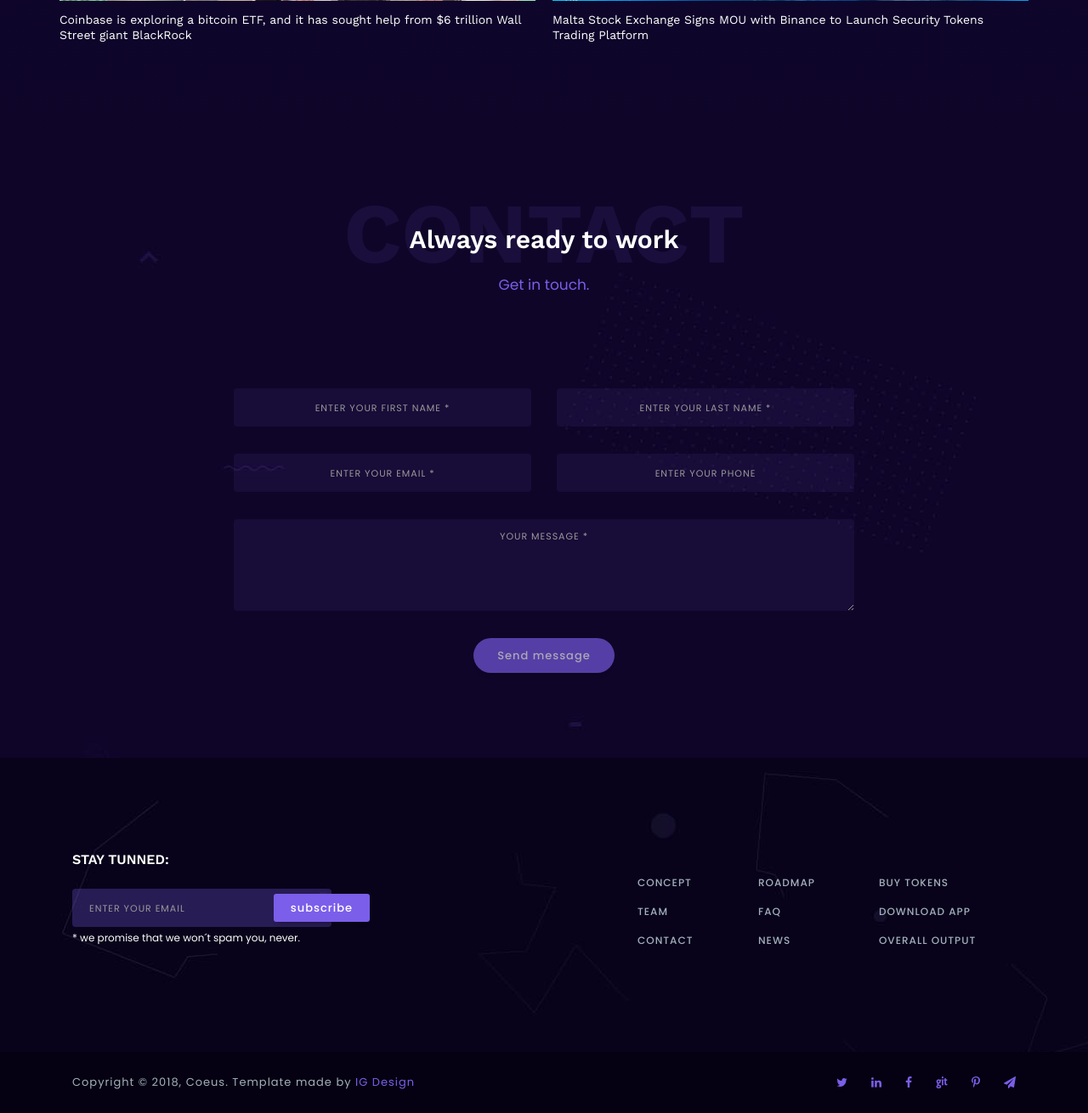
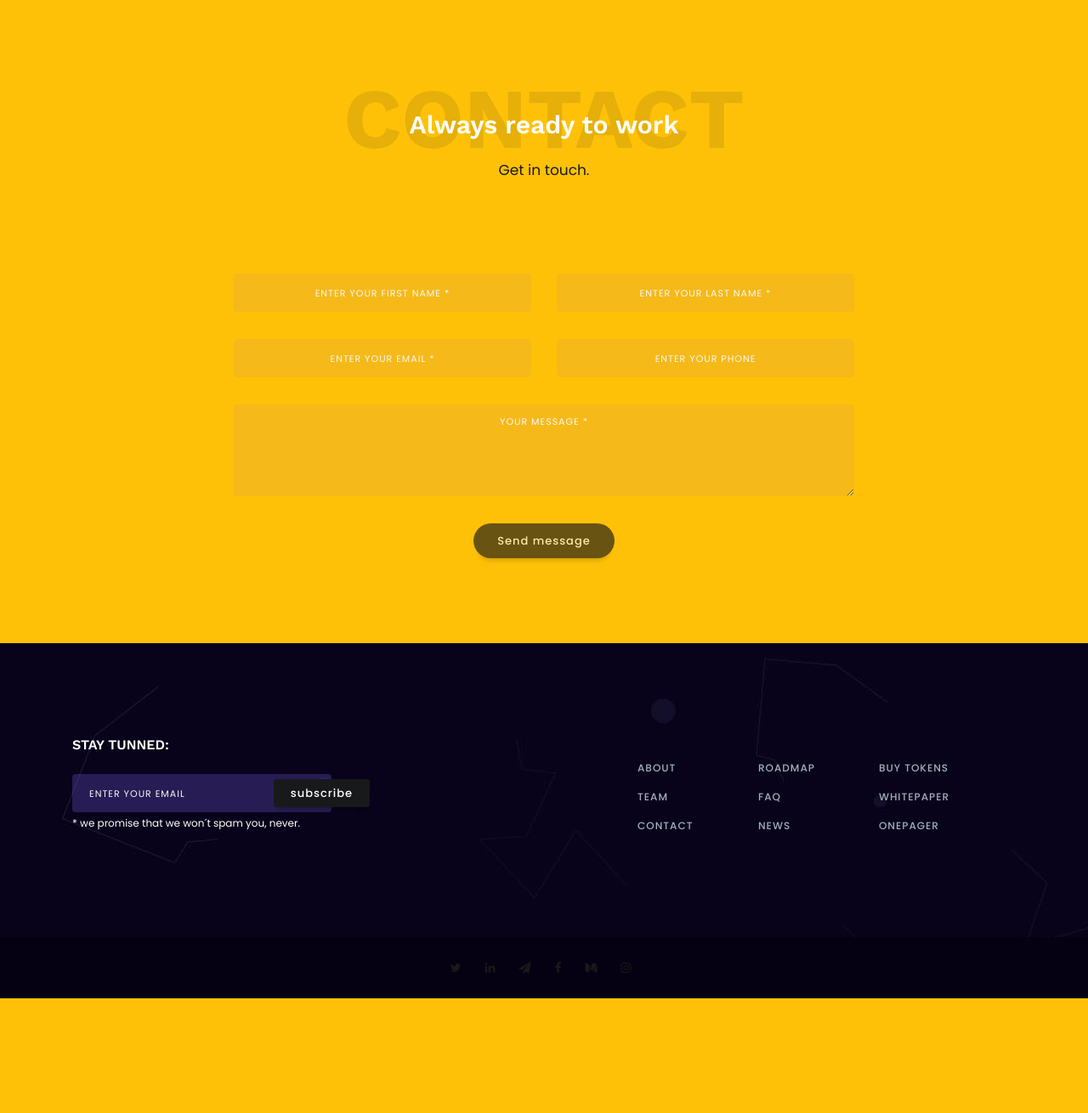
Before and after one commit to ARMRepository/ARM_Landing, a PHP site: page /news.html in a window 1280 px wide. Shown: the part 3733-5043 px from the top of the page at 85% size. After the commit the page ends 4908 px from the top, so only its background shows below. Run offline with PHP 8.4, Linux system fonts and the light colour scheme; some web fonts are replaced.

Commit message:
footer link and theme color changed as per client

```diff
--- a/css/colors/color.css
+++ b/css/colors/color.css
@@ -2,7 +2,7 @@
 
 .loader svg path,
 .loader svg rect{
-	fill: #7b5eea;
+	fill: #18191A;
 }
 .hero-center-wrap p span.font-big-color,
 .countdown li,
@@ -22,26 +22,26 @@
 .nav-item ul li a.active-subnav,
 .menu-back.dark .nav-item ul li a.active-subnav,
 .menu-back.dark .nav-item ul li a:hover{
-	color: #7b5eea;
+	color: #18191A;
 }
 .menu-back.dark .nav-link:hover,
 .menu-back.dark .nav-link:active,
 .nav-link:hover,
 .nav-link:active {
-	color: #7b5eea !important;
-	border-color: #7b5eea !important;
+	color: #18191A !important;
+	border-color: #18191A !important;
 }
 .nav-link.mPS2id-highlight,
 .menu-back.dark .nav-link.mPS2id-highlight{
-	color: #7b5eea !important;
-	border-color: #7b5eea !important;
+	color: #18191A !important;
+	border-color: #18191A !important;
 }
 .color-pr{
-	color: #7b5eea !important;
+	color: #18191A !important;
 }
 .btn-primary.table-ver:active,
 .btn-primary.table-ver:focus{
-	color: #7b5eea !important;
+	color: #18191A !important;
 }
 .hero-center-wrap p span.back-color,
 .btn-primary,
@@ -63,23 +63,23 @@
 input.btn.btn-primary,
 .prev-roadmap.dark,
 .next-roadmap.dark{
-	background-color: #7b5eea !important;
+	background-color: #18191A !important;
 }
 .table-sale.future-price .table-line,
 .nav-item:hover ul,
 .roadmap-box:after,
 .accordion-style .card-header a{
-	border-color: #7b5eea;
+	border-color: #18191A;
 }
 .btn-primary:focus,
 .btn-primary:active{
-	background-color: #7b5eea !important;
+	background-color: #18191A !important;
 }
 .countdown li {
 	box-shadow: 0 8px 40px -6px rgba(123, 94, 234, 0.2);
 }
 .table-shadow {
-	box-shadow: 0 8px 60px -6px rgba(123, 94, 234, 0.7);
+	box-shadow: 0 8px 60px -6px rgb(243, 183, 5);
 }
 .sub-shadow{
 	box-shadow: 0 8px 30px -6px rgba(123, 94, 234, 0.2);
@@ -92,7 +92,7 @@ input.btn.btn-primary,
 }
 .prev-roadmap,
 .next-roadmap{
-	box-shadow: 0 8px 35px -6px rgba(123, 94, 234, 0.7);
+	box-shadow: 0 8px 35px -6px rgb(243, 183, 5);
 }
 .team-img-wrap img{
 	box-shadow: 0 8px 15px -6px rgba(123, 94, 234, 0.5);
@@ -101,10 +101,10 @@ input.btn.btn-primary,
 	box-shadow: 0 8px 45px -6px rgba(123, 94, 234, 0.3);
 }
 .roadmap-box:before{
-	background: linear-gradient(#7b5eea, #fff);
+	background: linear-gradient(#18191A, #fff);
 }
 .item.dark .roadmap-box:before{
-	background: linear-gradient(#7b5eea, #0e0529) !important;
+	background: linear-gradient(#18191A, #0e0529) !important;
 }
 .form-control{
 	background-color: rgba(123, 94, 234, 0.08);
@@ -114,7 +114,7 @@ input.btn.btn-primary,
 }
 .form-control:active,
 .form-control:focus{
-	background-color: rgba(123, 94, 234, 0.7);
+	background-color: rgb(243, 183, 5);
 }
 .scene path:first-child ,
 .scene path:nth-child(2),
@@ -123,19 +123,19 @@ input.btn.btn-primary,
 .scene path:nth-child(5),
 .scene path:nth-child(6),
 .scene path:nth-child(7) {
-	fill: #7b5eea;
+	fill: #18191A;
 }
 figure.vimeo a:before, figure.youtube a:before {
-	border-left: 10px solid #7b5eea;
+	border-left: 10px solid #18191A;
 }
 figure.vimeo:hover a:after, figure.youtube:hover a:after {
-	background:#7b5eea;
+	background:#18191A;
 }
 ::selection {
-	background-color: #7b5eea;
+	background-color: #18191A;
 }
 ::-moz-selection {
-	background-color: #7b5eea;
+	background-color: #18191A;
 }
 @media (max-width: 991px) {
 	.nav-link:hover,
--- a/css/style.css
+++ b/css/style.css
@@ -9,7 +9,7 @@ body{
 	line-height: 23px;
 	color: #535353;
 	overflow-x: hidden;
-	background-color: #1e0b55;
+	background-color: #ffc107;
 }
 h1, h2, h3, h4, h5, h6,
 .h1, .h2, .h3, .h4, .h5, .h6{
@@ -1752,7 +1752,7 @@ figure.vimeo a img, figure.youtube a img {
 	left: 0;
 	z-index: 2;
 	font-size: 13px;
-	color: #db695d;
+	color: red;
 	font-weight: 400;
 	letter-spacing: 1px;
 }
--- a/js/chart-custom.js
+++ b/js/chart-custom.js
@@ -16,11 +16,11 @@
 		labels: [ 'Year 2018', 'Year 2019', 'Year 2020', 'Year 2021', 'Year 2022', 'Year 2023' ],
 		datasets: [{
 				backgroundColor: gradient,
-				pointBackgroundColor: '#7b5eea',
+				pointBackgroundColor: '#18191A',
 				pointBorderWidth: 10,
 				pointHoverBorderWidth: 20,
 				borderWidth: 2,
-				borderColor: '#7b5eea',
+				borderColor: '#18191A',
 				data: [0.8, 2.00, 7.75, 12.35, 15.00, 23.25]
 		}]
 	};
@@ -80,7 +80,7 @@
 			},
 			titleFontFamily: "'Work Sans', sans-serif",
 			bodyFontFamily: "'Poppins', sans-serif",
-			titleFontColor: '#7b5eea',
+			titleFontColor: '#18191A',
 			caretSize: 7,
 			cornerRadius: 4,
 			backgroundColor: 'rgba(0,0,0,0.85)',
--- a/news.html
+++ b/news.html
@@ -279,7 +279,7 @@
 	</div>
 
 	<div class="section padding-top-bottom-big" id="contact">
-		<div class="background-parallax" > <img src="img/parallax-dark-2.jpg" data-enllax-ratio=".5" data-enllax-type="background" data-enllax-direction="vertical"></div>
+		<!-- <div class="background-parallax" > <img src="img/parallax-dark-2.jpg" data-enllax-ratio=".5" data-enllax-type="background" data-enllax-direction="vertical"></div> -->
 		<div class="container">
 			<div class="row">
 				<div class="col-md-12">
@@ -380,15 +380,15 @@
 				</div>
 				<div class="col-lg-5 mt-4">
 					<ul class="footer-list">
-						<li class="text-left"><a href="#">concept</a></li>
+						<li class="text-left"><a href="#concept">About</a></li>
 						<li class="text-left"><a href="#">roadmap</a></li>
-						<li class="text-left"><a href="#">buy tokens</a></li>
-						<li class="text-left"><a href="#">team</a></li>
-						<li class="text-left"><a href="#">FAQ</a></li>
-						<li class="text-left"><a href="#">download app</a></li>
-						<li class="text-left"><a href="#">contact</a></li>
-						<li class="text-left"><a href="#">news</a></li>
-						<li class="text-left"><a href="#">overall output</a></li>
+						<li class="text-left"><a href="#buy">buy tokens</a></li>
+						<li class="text-left"><a href="#team">team</a></li>
+						<li class="text-left"><a href="#faq">FAQ</a></li>
+						<li class="text-left"><a target="_blank" href="pdf/white-paper.pdf">Whitepaper</a></li>
+						<li class="text-left"><a href="#contact">contact</a></li>
+						<li class="text-left"><a href="#news">news</a></li>
+						<li class="text-left"><a target="_blank" href="pdf/onepager.pdf">Onepager</a></li>
 					</ul>
 				</div>
 			</div>
@@ -396,16 +396,17 @@
 		<div class="section py-4 background-dark-blue-4">
 			<div class="container">
 				<div class="row">
-					<div class="col-lg-6 footer text-center text-lg-left">
+					<!-- <div class="col-lg-6 footer text-center text-lg-left">
 						<p>Copyright © 2018, Coeus. Template made by <a href="https://themeforest.net/user/ig_design/portfolio?ref=IG_design">IG Design</a></p>
-					</div>
-					<div class="col-lg-6 footer mt-4 mr-auto mt-lg-0 mr-lg-0 text-center text-lg-right">
-						<a class="app-btn mx-2 mr-lg-3" href="#"><i class="fa fa-twitter"></i></a>
-						<a class="app-btn mx-2 mr-lg-3" href="#"><i class="fa fa-linkedin"></i></a>
-						<a class="app-btn mx-2 mr-lg-3" href="#"><i class="fa fa-facebook"></i></a>
-						<a class="app-btn mx-2 mr-lg-3" href="#"><i class="fa fa-git"></i></a>
-						<a class="app-btn mx-2 mr-lg-3" href="#"><i class="fa fa-pinterest-p"></i></a>
-						<a class="app-btn mx-2 mr-lg-0" href="#"><i class="fa fa-paper-plane"></i></a>
+					</div> -->
+					<div class="col-lg-12 footer mt-4 mr-auto mt-lg-0 mr-lg-0 text-center">
+						<a class="app-btn mx-2 mr-lg-3" href="https://twitter.com/Aarnavtoken" target="_blank"><i class="fa fa-twitter"></i></a>
+						<a class="app-btn mx-2 mr-lg-3" href="https://www.linkedin.com/company/aarnav/" target="_blank"><i class="fa fa-linkedin"></i></a>
+						<a class="app-btn mx-2 mr-lg-3" href="https://t.me/aarnav_token" target="_blank"><i class="fa fa-paper-plane"></i></a>
+						<a class="app-btn mx-2 mr-lg-3" href="https://www.facebook.com/Aarnav-1724687394261783" target="_blank"><i class="fa fa-facebook"></i></a>
+						<a class="app-btn mx-2 mr-lg-3" href="https://medium.com/@aarnavtoken" target="_blank"><i class="fa fa-medium"></i></a>
+						<a class="app-btn mx-2 mr-lg-3" href="https://www.instagram.com/aarnavinc/" target="_blank"><i class="fa fa-instagram"></i></a>
+						<!-- <a class="app-btn mx-2 mr-lg-0" href="#"><i class="fa fa-paper-plane"></i></a> -->
 					</div>
 				</div>
 			</div>
```
Also changed, not shown: other parts of css/style.css (+23 -14 lines), index.html (+8 -7 lines), team.html (+11 -10 lines), img/arrow-up.svg, img/check.svg, img/cur-check.svg, img/parallax-dark-1@2x.jpg, img/parallax-dark-2@2x.jpg, img/parallax-dark-3@2x.jpg, img/parallax-dark.jpg, img/wave-dark.svg, 1 other file.
